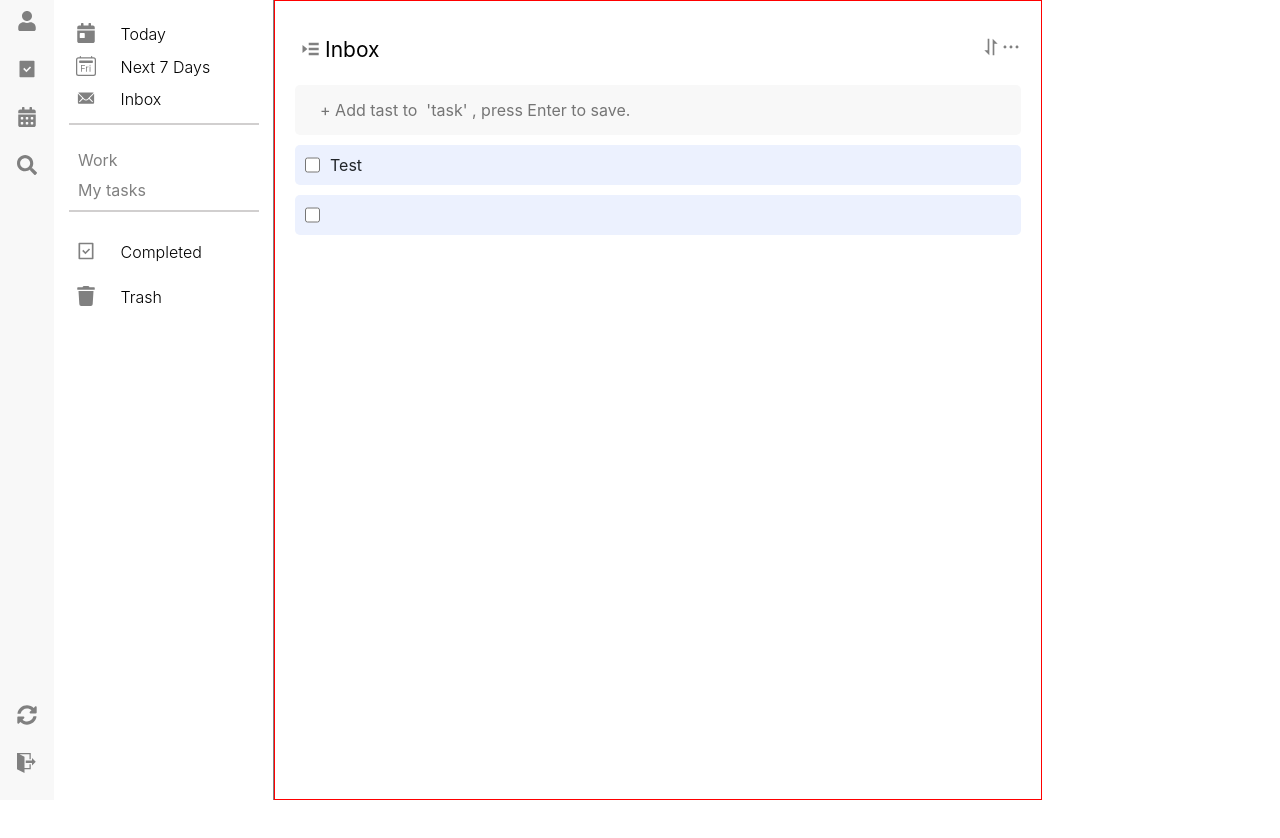
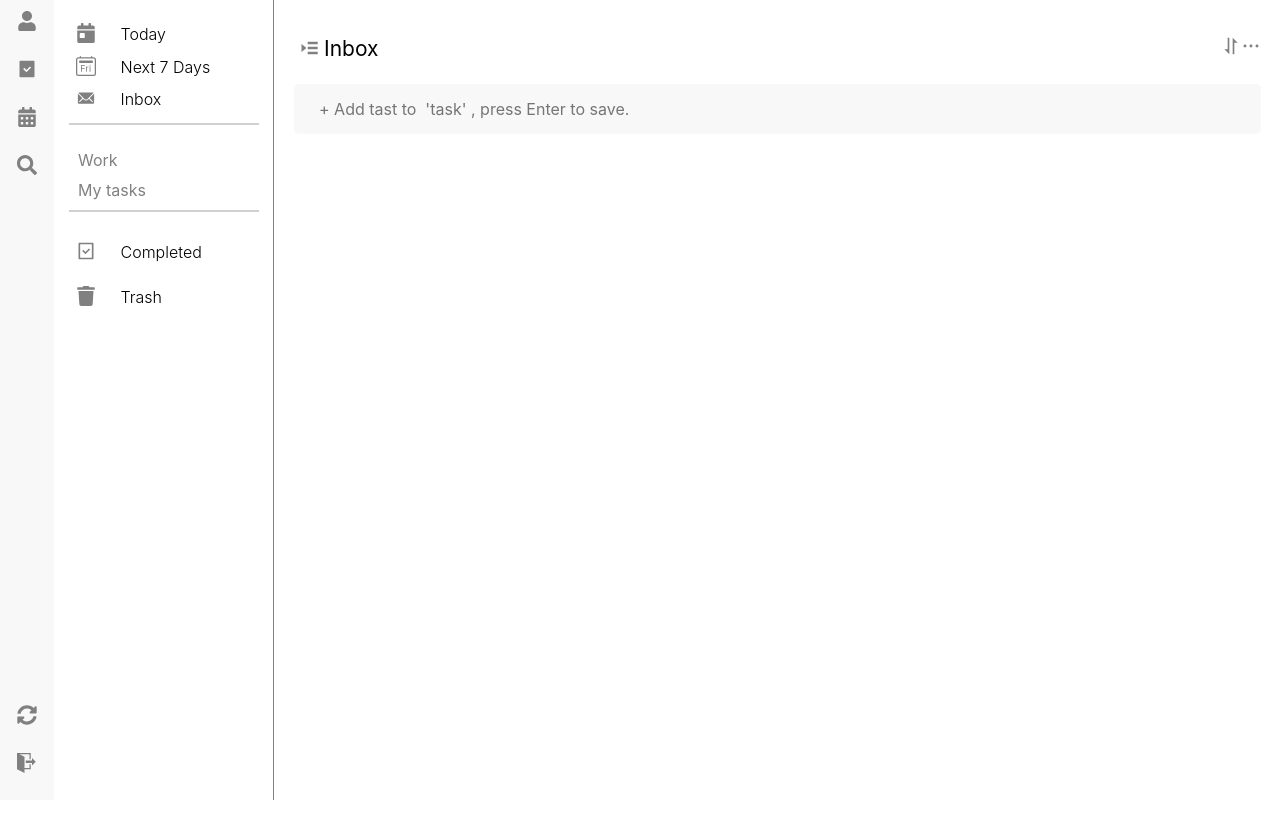
Before and after one commit to N1ph1l1m/internetTech, a React (Create React App) app: page /task/taskmanager/inbox in a window 1280 px wide. Shown: the top 838 px of the page. Built offline with nearby package versions, Linux system fonts and the light colour scheme.

Commit message:
Work add tasks

```diff
--- a/src/components/input/input.css
+++ b/src/components/input/input.css
@@ -49,17 +49,10 @@
   width: 15px;
   margin-top: 5px;
   margin-right: 10px;
-
-}
-.checkTask:checked{
-  background-color: #2196F3;
 }
 
-.checkTask::before {
-  background-color: white;
 
+.taskTextContent{
+  width: auto;
+  min-height:50px;
 }
-
-.checkTask:checked::before {
-  background-color: #2196F3;
-}
--- a/src/layout/components/taskManager/taskContent/taskContent.jsx
+++ b/src/layout/components/taskManager/taskContent/taskContent.jsx
@@ -6,22 +6,23 @@ import { CgMoveTask } from "react-icons/cg";
 import TaskContentText from "./taskContentText";
 import Input from "../../../../components/input/input";
 import Icon from "../../../../components/icon/icon";
+import { MdOutlineAddTask } from "react-icons/md";
 
 const TaskContentWrap = styled.div`
-  width: 60vw;
+  width: 95%;
   height: 100vh;
-  border: 1px solid red;
   padding: 15px 20px;
 `;
+
 const TitleTask = styled.span`
   font-size: 21px;
   color: black;
   margin-top: 3px;
 `;
+
 const HeaderTask = styled.div`
   min-width: 545px;
   height: 64px;
-
   display: flex;
   justify-content: space-between;
   align-items: center;
@@ -31,8 +32,33 @@ const HeaderTaskTitle = styled.div`
   display: flex;
   align-items: center;
 `;
+
 const HeaderTaskIcons = styled.div``;
+
 function TaskContent(props) {
+  const [tasks, setTasks] = useState([]);
+  const [inputText, setInputText] = useState("");
+
+  const handleInputChange = (e, type) => {
+    switch (type) {
+      case "text":
+        setInputText(e.target.value);
+
+        if (e.target.value === "") {
+          alert("Input is null");
+        }
+        break;
+      default:
+    }
+  };
+
+  const handleInputEnter = (e) => {
+    if (e.key === "Enter" && inputText.trim() !== "") {
+      setTasks([...tasks, { id: tasks.length + 1, text: inputText }]);
+      setInputText("");
+    }
+  };
+
   return (
     <TaskContentWrap>
       <HeaderTask>
@@ -53,12 +79,19 @@ function TaskContent(props) {
       </HeaderTask>
 
       <Input
+        type="text"
         className="inputTask"
         placeholder="+ Add tast to  'task' , press Enter to save. "
-      />
-      <TaskContentText text="Test" />
-      <TaskContentText />
+        onChange={(e) => handleInputChange(e, "text")}
+        onKeyDown={handleInputEnter}
+        value={inputText}
+      ></Input>
+
+      {tasks.map((task) => (
+        <TaskContentText key={task.id} text={task.text} />
+      ))}
     </TaskContentWrap>
   );
 }
+
 export default TaskContent;
--- a/src/layout/components/taskManager/taskContent/taskContentText.jsx
+++ b/src/layout/components/taskManager/taskContent/taskContentText.jsx
@@ -1,32 +1,110 @@
-import React from "react";
+import React, { useState } from "react";
 import styled from "styled-components";
 import Input from "../../../../components/input/input";
+import Modal from "../../../../components/modal/modal";
 
 const ContentTextWrap = styled.div`
-    width:100%;
-    height:40px;
-    display:flex;
-    align-items:center;
-    padding:10px;
-    background-color:#ECF1FE;
-    border-radius:5px;
-    margin-bottom:10px;
-    &:hover{
-        cursor:pointer;
-        background-color:#F8F8F8;
+  width: 100%;
+  min-height: 40px;
+  display: flex;
+  align-items: center;
+  padding: 5px;
+  background-color: #ecf1fe;
+  border-radius: 5px;
+  margin-bottom: 10px;
+  &:hover {
+    cursor: pointer;
+    background-color: #f8f8f8;
+  }
+`;
+
+const ContentText = styled.span`
+  font-size: 16px;
+  ${(props) => (props.checked ? "text-decoration: line-through;" : "")}
+`;
+
+const ContentTextItem = styled.div`
+  width: 100%;
+  height:40px;
+`;
+
+const TextSpan = styled.span`
+  display: block;
+  color: gray;
+  font-size: 14px;
+`;
+
+function TaskContentText(props) {
+  const [showModal, setShowModal] = useState(false);
+  const [textTask, setTask] = useState();
+  const [isChecked, setChecked] = useState(false);
+
+  function handleModal() {
+    setShowModal(true);
+    console.log(showModal);
+  }
+
+  function handleCancel() {
+    setShowModal(false);
+    console.log(showModal);
+  }
+
+  const handleInputChange = (e, type) => {
+    switch (type) {
+      case "text":
+        setTask(e.target.value);
+
+        if (e.target.value === "") {
+          console.log("Input is null");
+        }
+        break;
+      default:
     }
-`
-const ContentText = styled.span`
-font-size:16px;
+  };
 
-`
+  function handleSubmit() {
+    setShowModal(false);
+  }
 
-function TaskContentText(props){
-    return(
-        <ContentTextWrap>
-           <Input  className="checkTask" id="checkbox"  onChange={() => {}} type="checkbox" />
-           <ContentText>{props.text}</ContentText>
-        </ContentTextWrap>
-    )
+  function showText() {
+    if (!showModal) {
+      const task = textTask;
+      return <TextSpan>{task}</TextSpan>;
+    }
+  }
+
+  const showTxt = showText();
+  return (
+    <>
+      <ContentTextWrap>
+        <Input
+          className="checkTask"
+          id="checkbox"
+          onChange={() => setChecked(!isChecked)}
+          type="checkbox"
+        />
+        <ContentTextItem onClick={handleModal}>
+          <ContentText checked={isChecked}>
+            {props.text}
+            {showTxt}
+          </ContentText>
+        </ContentTextItem>
+      </ContentTextWrap>
+      <Modal
+        title={props.title}
+        isOpen={showModal}
+        onCancel={handleCancel}
+        onSubmit={handleSubmit}
+      >
+        <Input
+          className="taskTextContent"
+          type="text"
+          onChange={(e) => handleInputChange(e, "text")}
+          value={textTask}
+        ></Input>
+      </Modal>
+    </>
+  );
 }
+
 export default TaskContentText;
--- a/src/layout/components/taskManager/taskNav/taskNavItem/taskNavItem.jsx
+++ b/src/layout/components/taskManager/taskNav/taskNavItem/taskNavItem.jsx
@@ -56,7 +56,7 @@ const DropDownContent = styled.div`
 const OutletWrap = styled.div`
 width:100vw;
 height:100vh;
-${'' /* border:3px solid green; */}
+
 `
 
 function TaskNavItem() {
```
Also changed, not shown: src/components/modal/modal.css (line endings or trailing spaces).
